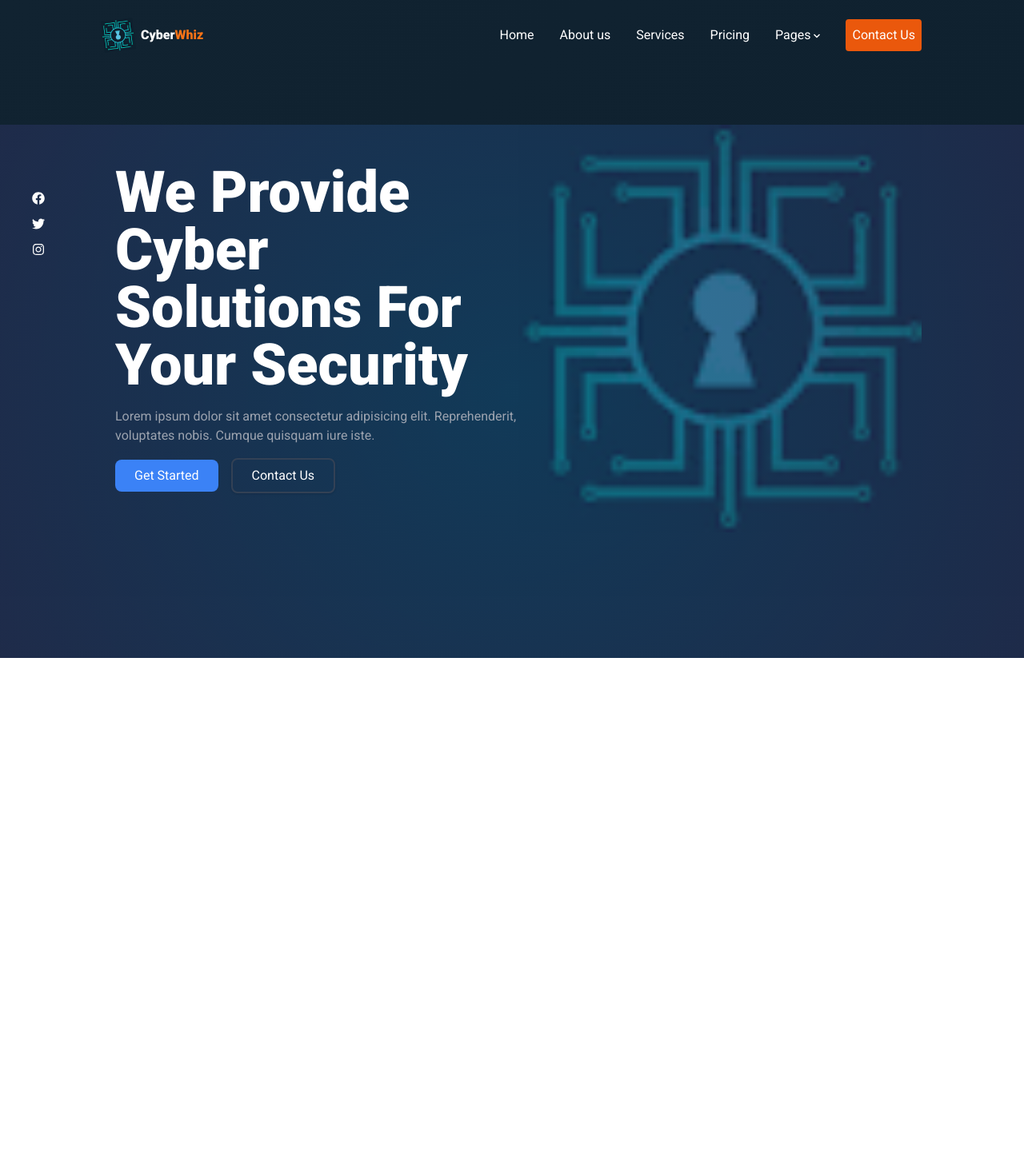
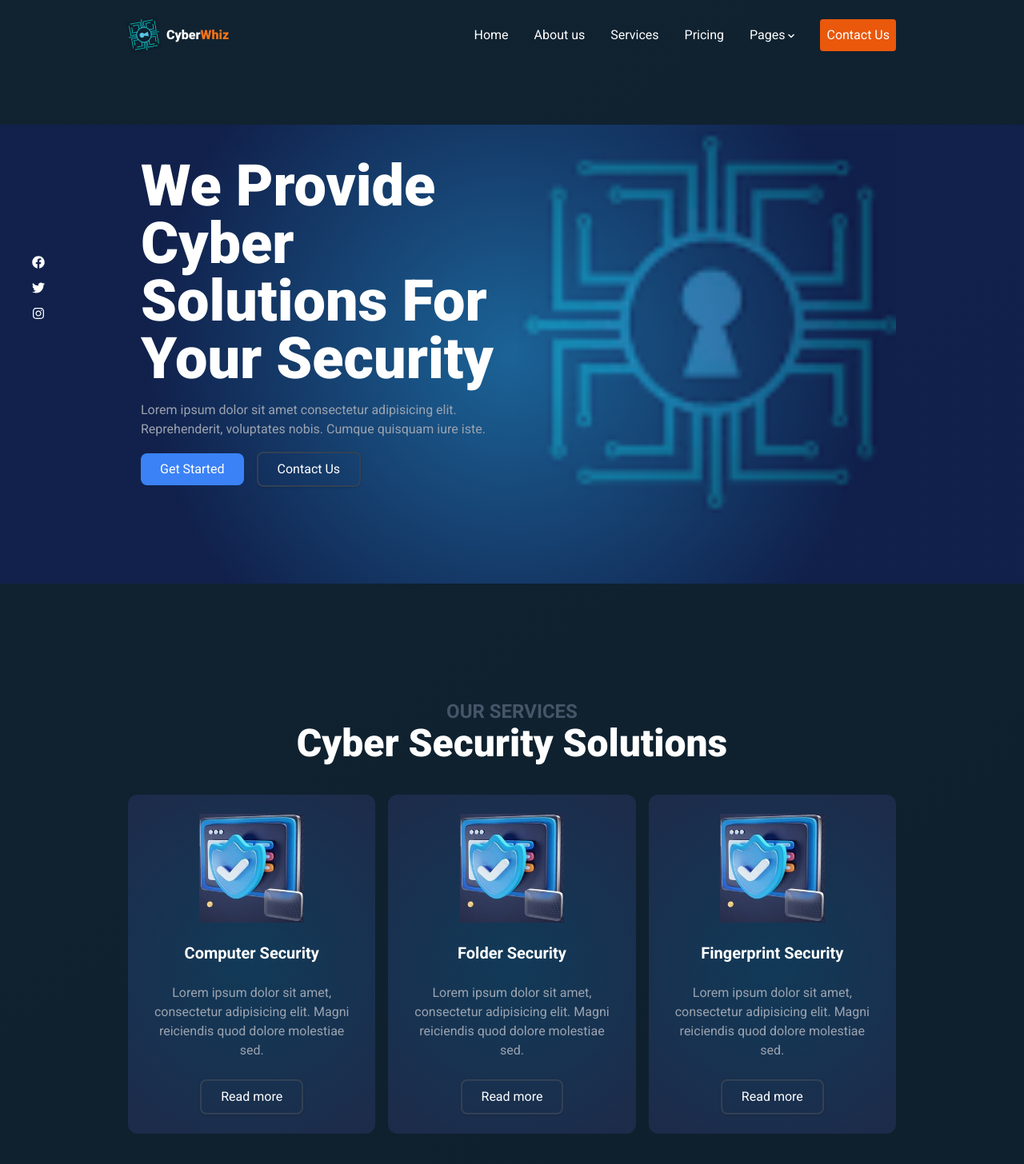
Before and after one commit to Patrick-Njiru/cyberwhiz-landing-page, a React (Vite) app: page / in a window 1280 px wide. Shown: the top 1456 px of the page at 80% size. Before the commit the page ends 823 px from the top, so only its background shows below. Built offline with nearby package versions, Linux system fonts and the light colour scheme.

Commit message:
Add and style the Services Section. Modify other files.

```diff
--- a/src/App.jsx
+++ b/src/App.jsx
@@ -1,5 +1,5 @@
 import { useReducer } from "react"
-import { IntroSection, Navbar } from "./scenes"
+import { IntroSection, Navbar, Services } from "./scenes"
 
 const reducer = (state, action) => {
 	switch (action.type) {
@@ -36,6 +36,7 @@ const App = () => {
 				<div className="mx-auto">
 					<Navbar dispatch={dispatch} {...state} />
 					<IntroSection />
+					<Services />
 				</div>
 			)}
 		</>
--- a/src/index.css
+++ b/src/index.css
@@ -89,6 +89,23 @@ body {
 /* INTROSECTION */
 
 #intro {
+	background: rgb(34, 134, 207);
+	background: -o-radial-gradient(
+		circle,
+		rgba(34, 134, 207, 0.6446953781512605) 1%,
+		rgba(17, 32, 91, 0.6446953781512605) 65%,
+		rgba(17, 32, 91, 0.6446953781512605) 76%
+	);
+	background: radial-gradient(
+		circle,
+		rgba(34, 134, 207, 0.6446953781512605) 1%,
+		rgba(17, 32, 91, 0.6446953781512605) 65%,
+		rgba(17, 32, 91, 0.6446953781512605) 76%
+	);
+}
+
+/* SERVICES */
+.service {
 	background: rgb(18, 72, 111);
 	background: -o-radial-gradient(
 		circle,
@@ -101,3 +118,19 @@ body {
 		rgba(38, 48, 88, 0.6446953781512605) 100%
 	);
 }
+
+@media (max-width: 768px) {
+	#intro {
+		background: rgb(18, 72, 111);
+		background: -o-radial-gradient(
+			circle,
+			rgba(18, 72, 111, 0.6446953781512605) 0%,
+			rgba(38, 48, 88, 0.6446953781512605) 100%
+		);
+		background: radial-gradient(
+			circle,
+			rgba(18, 72, 111, 0.6446953781512605) 0%,
+			rgba(38, 48, 88, 0.6446953781512605) 100%
+		);
+	}
+}
--- a/src/scenes/IntroSection.jsx
+++ b/src/scenes/IntroSection.jsx
@@ -3,12 +3,9 @@ import introImg from "../assets/logo.png"
 
 const IntroSection = () => {
 	return (
-		<section className="mx-4 mt-20 mb-20 sm:mx-8 md:mx-16 lg:mx-32 ">
-			<div
-				id="intro"
-				className="absolute top-30 start-0 w-full h-full md:h-5/6 -z-10"
-			></div>
-			<div className="hidden flex-col space-y-4 fixed start-10 top-60 md:flex">
+		<div id="intro" className="mt-20 w-full h-fit py-2">
+			<section className="mx-5 mb-20 sm:mx-10 md:mx-20 lg:mx-40">
+				<div className="hidden flex-col space-y-4 absolute start-10 top-80 md:flex">
 					<FaFacebook />
 					<FaTwitter />
 					<FaInstagram />
@@ -18,7 +15,7 @@ const IntroSection = () => {
 					<img
 						src={introImg}
 						alt="intro image"
-					className="w-2/3 md:w-1/2 -z-20"
+						className="-z-20 w-3/5 md:w-1/2"
 					/>
 					{/* Left Section */}
 					<div className="space-y-4 text-center md:text-start md:w-1/2">
@@ -26,27 +23,28 @@ const IntroSection = () => {
 							We Provide Cyber Solutions For Your Security
 						</h1>
 						<p className="text-gray-400">
-						Lorem ipsum dolor sit amet consectetur adipisicing elit.
-						Reprehenderit, voluptates nobis. Cumque quisquam iure
-						iste.
+							Lorem ipsum dolor sit amet consectetur adipisicing
+							elit. Reprehenderit, voluptates nobis. Cumque
+							quisquam iure iste.
 						</p>
 						<div className="flex justify-center items-center space-x-4 md:justify-start">
-						<button
+							<a
 								href="#contact"
 								className="transition duraton-1000 delay-75 bg-blue-500 p-2 px-6 hover:bg-blue-600 rounded-lg"
 							>
 								Get Started
-						</button>
-						<button
+							</a>
+							<a
 								href="#contact"
 								className="transition duraton-1000 delay-75 rounded-lg p-2 hover:bg-slate-800 shadow border-slate-700 border-2 px-6"
 							>
 								Contact Us
-						</button>
+							</a>
 						</div>
 					</div>
 				</div>
 			</section>
+		</div>
 	)
 }
 
--- a/src/scenes/Navbar.jsx
+++ b/src/scenes/Navbar.jsx
@@ -5,13 +5,17 @@ import logo from "../assets/logo.png"
 const Navbar = ({ dispatch, menuDisplay, openButton }) => {
 	return (
 		<div>
-			<nav className="flex mx-4 justify-between items-center mt-6 pb-3 sm:mx-8 md:mx-16 lg:mx-32">
+			<nav className="flex mx-5 justify-between items-center mt-6 pb-3 sm:mx-10 md:mx-20 lg:mx-40">
 				{/* logo */}
 				<a
 					href="#"
 					className="font-bold flex items-center z-10 md:font-extrabold"
 				>
-					<img src={logo} alt="" className="size-6 md:size-10 me-2 animate-spin" />
+					<img
+						src={logo}
+						alt="logo"
+						className="size-6 md:size-10 me-2 animate-spin"
+					/>
 					<span>Cyber</span>
 					<span className="text-orange-500">Whiz</span>
 				</a>
@@ -60,19 +64,28 @@ const Navbar = ({ dispatch, menuDisplay, openButton }) => {
 				<button
 					id="menu-btn"
 					className="absolute end-10 bg-transparent space-y-1 md:hidden z-10 hover:animate-pulse"
-					onClick={() => dispatch({type:'SHOW_OR_HIDE_MENU'})}
+					onClick={() => dispatch({ type: "SHOW_OR_HIDE_MENU" })}
 				>
 					<span
 						id="top-line"
-						className={openButton + "line h-1 w-8 rounded  block bg-orange-500"}
+						className={
+							openButton +
+							"line h-1 w-8 rounded  block bg-orange-500"
+						}
 					></span>
 					<span
 						id="middle-line"
-						className={openButton + "line h-1 w-8 rounded  block bg-orange-500"}
+						className={
+							openButton +
+							"line h-1 w-8 rounded  block bg-orange-500"
+						}
 					></span>
 					<span
 						id="bottom-line"
-						className={openButton + "line h-1 w-8 rounded  block bg-orange-500"}
+						className={
+							openButton +
+							"line h-1 w-8 rounded  block bg-orange-500"
+						}
 					></span>
 				</button>
 			</nav>
--- /dev/null
+++ b/src/scenes/Services.jsx
@@ -0,0 +1,66 @@
+import img from "../assets/hero-img.jpg"
+const Services = () => {
+	return (
+		<section className="mx-5 mt-20 mb-20 text-center sm:mx-10 md:mt-36 md:mx-20 lg:mx-40">
+			<h1 className="text-slate-600 font-bold text-lg md:text-2xl">
+				OUR SERVICES
+			</h1>
+			<h1 className="text-2xl mb-10 font-extrabold sm:text-3xl md:text-5xl">
+				Cyber Security Solutions
+			</h1>
+			<div className="flex flex-col justify-center flex-wrap space-y-6 sm:items-center sm:flex-row sm:space-y-0 sm:space-x-4 md:space-x-4 md:flex-nowrap">
+				{/* 1 */}
+				<div className="service p-6 mx-auto space-y-6 rounded-xl w-5/6 sm:w-2/5 md:w-2/6">
+					<img src={img} alt="computer" className="w-1/2 mx-auto" />
+					<h3 className="font-bold text-xl">Computer Security</h3>
+					<p className="text-gray-400">
+						Lorem ipsum dolor sit amet, consectetur adipisicing
+						elit. Magni reiciendis quod dolore molestiae sed.
+					</p>
+					<a
+						href="#read"
+						className="block w-fit mx-auto transition duraton-1000 delay-75 rounded-lg p-2 hover:bg-slate-800 shadow border-slate-700 border-2 px-6"
+					>
+						Read more
+					</a>
+				</div>
+				{/* 2 */}
+				<div className="service p-6 mx-auto space-y-6 rounded-xl w-5/6 sm:w-2/5 md:w-2/6">
+					<img src={img} alt="folders" className="w-1/2 mx-auto" />
+					<h3 className="font-bold text-xl">Folder Security</h3>
+					<p className="text-gray-400">
+						Lorem ipsum dolor sit amet, consectetur adipisicing
+						elit. Magni reiciendis quod dolore molestiae sed.
+					</p>
+					<a
+						href="#read"
+						className="block w-fit mx-auto transition duraton-1000 delay-75 rounded-lg p-2 hover:bg-slate-800 shadow border-slate-700 border-2 px-6"
+					>
+						Read more
+					</a>
+				</div>
+				{/* 3 */}
+				<div className="service p-6 mx-auto space-y-6 rounded-xl w-5/6 sm:w-2/5 md:w-1/3">
+					<img
+						src={img}
+						alt="fingerprint"
+						className="w-1/2 mx-auto"
+					/>
+					<h3 className="font-bold text-xl">Fingerprint Security</h3>
+					<p className="text-gray-400">
+						Lorem ipsum dolor sit amet, consectetur adipisicing
+						elit. Magni reiciendis quod dolore molestiae sed.
+					</p>
+					<a
+						href="#read"
+						className="block w-fit mx-auto transition duraton-1000 delay-75 rounded-lg p-2 hover:bg-slate-800 shadow border-slate-700 border-2 px-6"
+					>
+						Read more
+					</a>
+				</div>
+			</div>
+		</section>
+	)
+}
+
+export default Services
--- a/src/scenes/index.js
+++ b/src/scenes/index.js
@@ -1,8 +1,9 @@
 import Navbar from "./Navbar";
 import IntroSection from "./IntroSection";
+import Services from "./Services";
 
 export {
   Navbar,
   IntroSection,
-
+  Services,
 }
```
Lines whose indentation alone changed are shown as unchanged.
